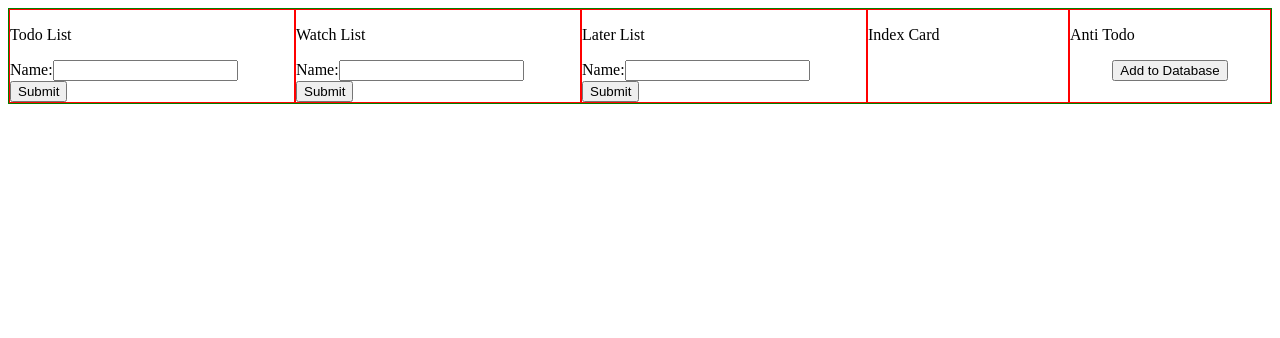
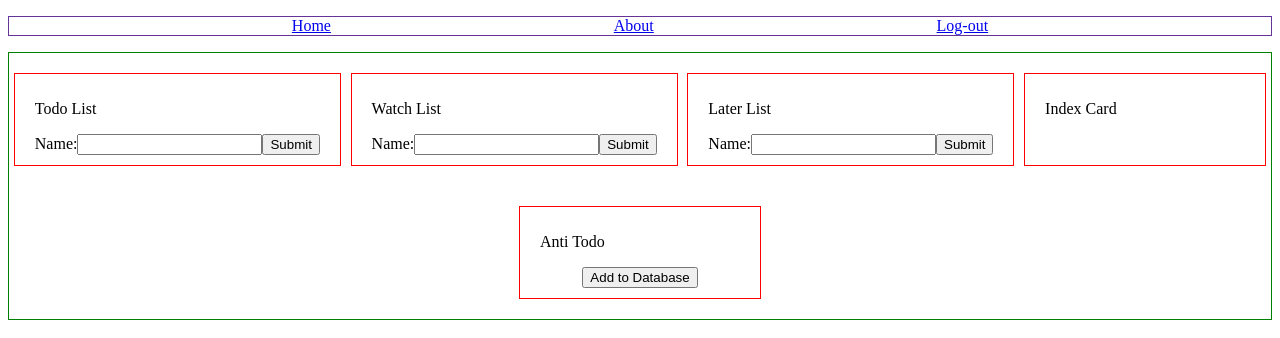
Before and after one commit to TrungNNg/pmarca-todo, a React (Create React App) app: page / in a window 1280 px wide. Shown: the top 338 px of the page. Built offline with nearby package versions, Linux system fonts and the light colour scheme.

Commit message:
implement router and simple styling

```diff
--- a/src/App.css
+++ b/src/App.css
@@ -1,11 +1,15 @@
 .main-container {
     display: flex;
+    flex-wrap: wrap;
     justify-content: space-between;
+    align-content: space-between;
     border: 1px green solid;
 }
 
 .task-container {
     border: 1px red solid;
+    padding: 10px 20px;
+    margin: 20px auto;
 }
 
 .task-container__items{
@@ -14,3 +18,10 @@
     align-items: center;
     min-width: 200px;
 }
+
+.nav {
+    border: 1px rebeccapurple solid;
+    display: flex;
+    justify-content: space-evenly;
+    margin: 1rem 0;
+}
--- a/src/App.js
+++ b/src/App.js
@@ -1,6 +1,7 @@
 import React, { useState } from "react";
 import { v4 as uuidv4 } from "uuid";
 import "./App.css";
+import { BrowserRouter as Router, Switch, Route, Link } from "react-router-dom";
 import {
   TodoContainer,
   TodoForm,
@@ -9,6 +10,7 @@ import {
 } from "./components/Todo";
 
 function App() {
+  const [isLogin, setLogin] = useState(true);
   const [todo, setTodo] = useState("");
   const [todos, setTodos] = useState([]);
 
@@ -97,6 +99,7 @@ function App() {
       setTodos(todos.concat(item));
       console.log("move to todo from watch");
     } else if (item.type === "todo") {
+      //TODO: check if index.length > 5 show alert if not add
       handleRemove(item.id, item.type);
       item.type = "index";
       setIndex(index.concat(item));
@@ -119,6 +122,41 @@ function App() {
   };
 
   return (
+    <Router>
+      <div>
+        <nav className="nav">
+          <div className="nav__link">
+            <Link to="/">Home</Link>
+          </div>
+          <div className="nav__link">
+            <Link to="/about">About</Link>
+          </div>
+          {!isLogin ? (
+            <div className="nav__link">
+              <Link to="/login">Login</Link>
+            </div>
+          ) : (
+            <div className="nav__link">
+              <Link to="/logout">Log-out</Link>
+            </div>
+          )}
+        </nav>
+
+        <Switch>
+          <Route path="/about">
+            <p>ABOUT</p>
+          </Route>
+          <Route path="/login">
+            <p>LOGIN</p>
+          </Route>
+          <Route path="/logout">
+            <p>LOGOUT</p>
+          </Route>
+          <Route path="/">
+            <>
+              {!isLogin ? (
+                <p>please login</p>
+              ) : (
                 <div className="main-container">
                   <TodoContainer>
                     <TodoTitle title="Todo List" />
@@ -175,6 +213,12 @@ function App() {
                     <AntiTodo tasks={done} />
                   </TodoContainer>
                 </div>
+              )}
+            </>
+          </Route>
+        </Switch>
+      </div>
+    </Router>
   );
 }
 
@@ -199,14 +243,14 @@ const IndexCard = ({ tasks, handleMove }) => {
 };
 
 const AntiTodo = ({ tasks }) => {
-  return(
+  return (
     <div className="task-container__items">
       {(tasks || []).map((item) => {
         return <div key={item.id}>{item.title}</div>;
       })}
       <button>Add to Database</button>
     </div>
-  )
+  );
 };
 
 export default App;
```
Also changed, not shown: clientdoc.txt, src/components/Watch/index.js (deleted), 1 other file (tests, documents, lock files or other folders). Lines whose indentation alone changed are shown as unchanged.
